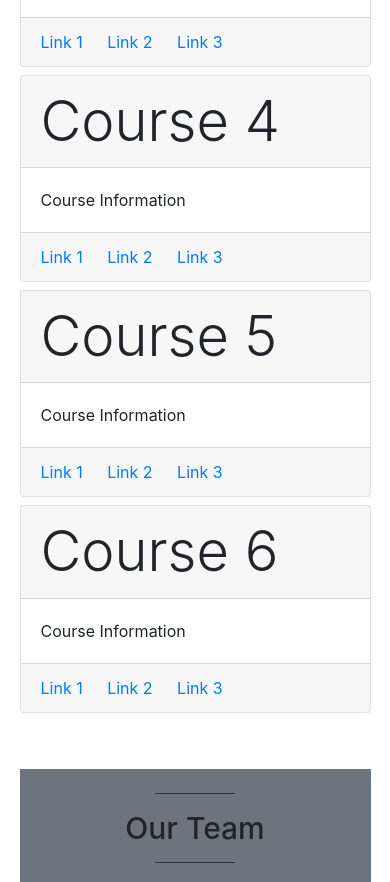
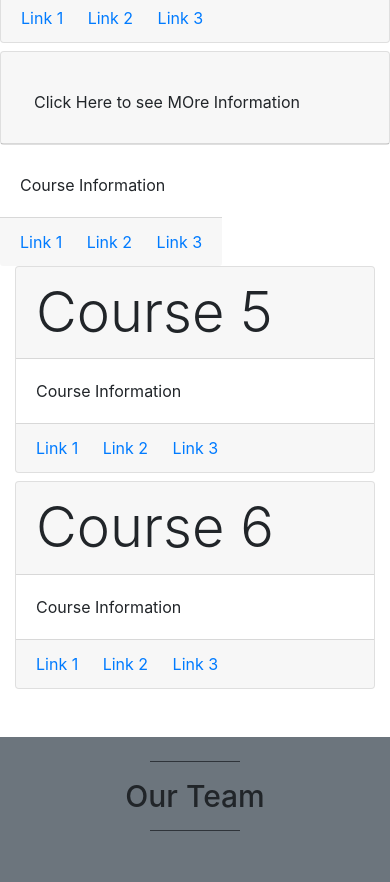
Before and after one commit to megamindnk/course-website, a plain HTML site: page index.html in a window 390 px wide. Shown: the part 1118-2000 px from the top of the page. Drawn offline with nearby package versions, Linux system fonts and the light colour scheme.

Commit message:
changes made

```diff
--- a/index.html
+++ b/index.html
@@ -199,7 +199,9 @@
       </div>
       <div class="row">
         <div class="card col-lg-3 col-xs-12 justify-content-center mx-auto mb-2 p-0">
-            <p class="display-4 card-header">Course 4</p>
+            <p class="display-4 card-header"><button class="btn btn-white" data-toggle="collapse" data-target="#ci3">Click Here to see MOre Information</button>
+            </div>
+          <div id="ci3" class="collapse p-3">more information</div></p>
             <div class="card-body">Course Information</div>
             <div class="card-footer">
               <a class="card-link" href="#">Link 1</a>
--- a/styling.css
+++ b/styling.css
@@ -52,7 +52,7 @@ nav{
     .display-2{
         font-size: 2rem;
     }
-    .container-fluid{
+    .courses .container-fluid{
         width: 90%;
     }
  }
```
